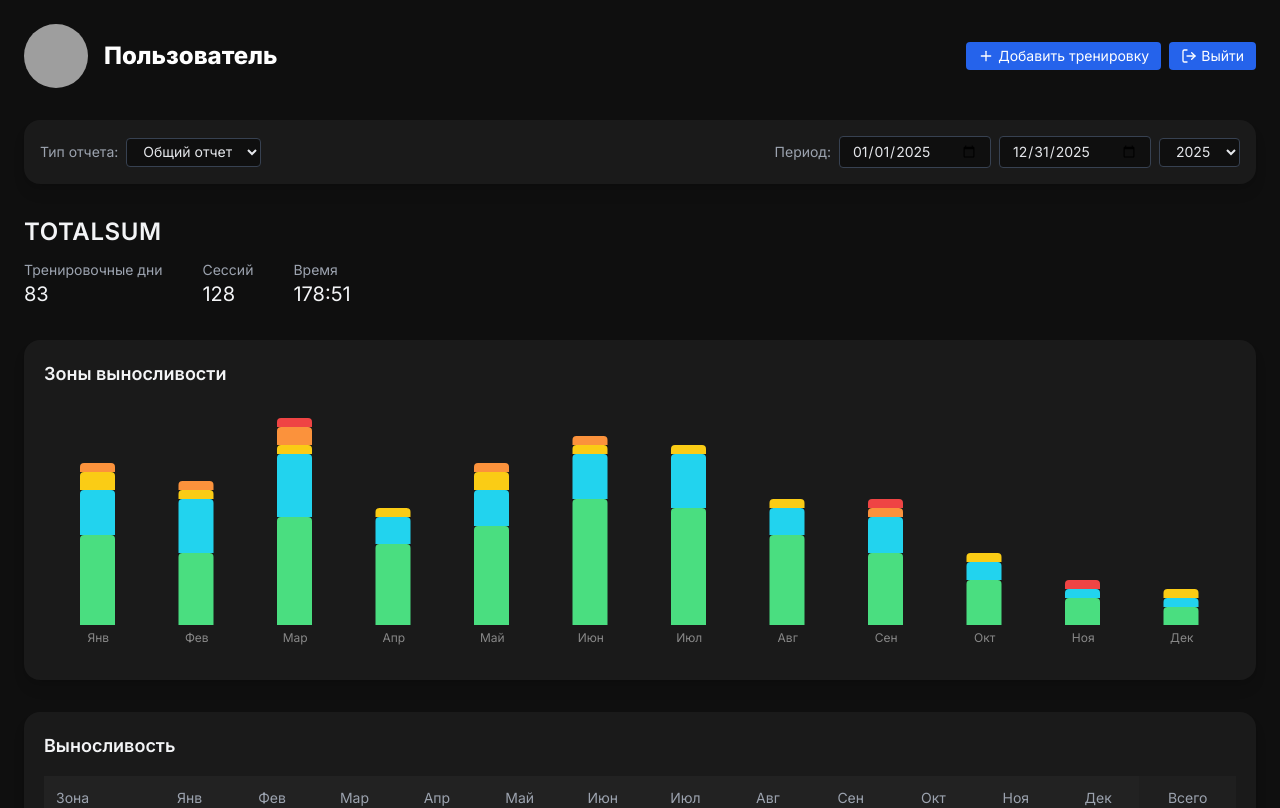
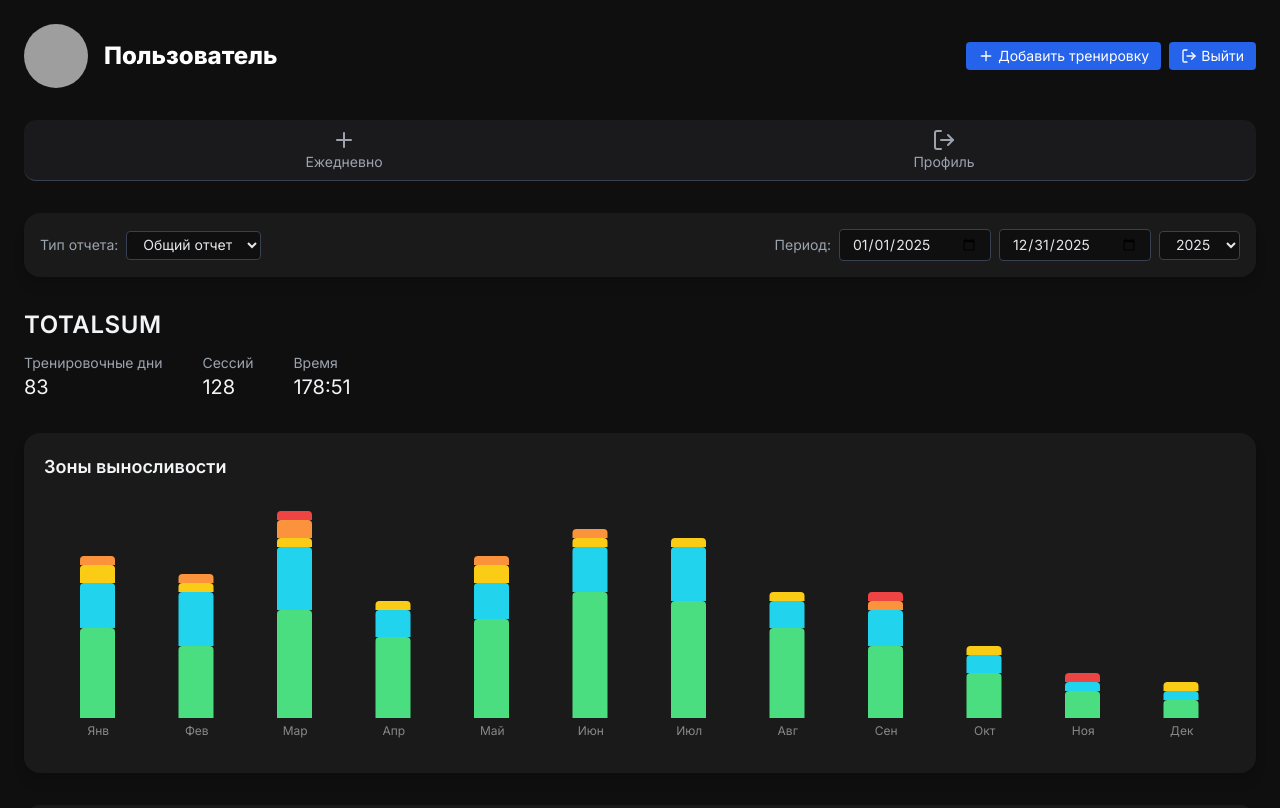
Before and after one commit to mbaliabin/dagbook-test, a React (Vite) app in the folder fasx-frontend/: page /statistics in a window 1280 px wide. Shown: the top 808 px of the page. Built offline with nearby package versions, Linux system fonts and the light colour scheme; grey boxes are pictures that could not be loaded.

Commit message:
Доработка StatisticsPage.tsx 178

```diff
--- a/fasx-frontend/src/pages/StatisticsPage.tsx
+++ b/fasx-frontend/src/pages/StatisticsPage.tsx
@@ -1,5 +1,5 @@
 import React from "react";
-import { useNavigate } from "react-router-dom";
+import { useNavigate, useLocation } from "react-router-dom";
 import dayjs from "dayjs";
 import "dayjs/locale/ru";
 import {
@@ -18,6 +18,7 @@ dayjs.locale("ru");
 
 export default function StatsPage() {
   const navigate = useNavigate();
+  const location = useLocation();
 
   const [name] = React.useState("Пользователь");
   const [reportType, setReportType] = React.useState("Общий отчет");
@@ -49,6 +50,12 @@ export default function StatsPage() {
     { type: "Роллеры, классика", months: [0,0,0,3,5,6,7,5,4,3,2,0] },
     { type: "Роллеры, скейтинг", months: [0,0,0,2,6,7,8,6,5,3,2,0] },
     { type: "Велосипед", months: [0,0,0,1,2,3,4,3,2,1,0,0] },
+  ];
+
+  const menuItems = [
+    { path: "/daily", label: "Ежедневно", icon: Plus },
+    { path: "/profile", label: "Профиль", icon: LogOut },
+    // при необходимости можно добавить другие пункты
   ];
 
   const formatTime = (minutes: number) => {
@@ -109,7 +116,31 @@ export default function StatsPage() {
           </div>
         </div>
 
-        {/* Panel */}
+        {/* Верхнее меню */}
+        <div className="flex justify-around bg-[#1a1a1d] border-b border-gray-700 py-2 px-4 rounded-xl mb-6">
+          {menuItems.map((item) => {
+            const Icon = item.icon;
+            const isActive =
+              (item.path === "/daily" && location.pathname === "/daily") ||
+              (item.path === "/profile" && location.pathname === "/profile") ||
+              (item.path !== "/daily" && item.path !== "/profile" && location.pathname === item.path);
+
+            return (
+              <button
+                key={item.path}
+                onClick={() => navigate(item.path)}
+                className={`flex flex-col items-center text-sm transition-colors ${
+                  isActive ? "text-blue-500" : "text-gray-400 hover:text-white"
+                }`}
+              >
+                <Icon className="w-6 h-6" />
+                <span>{item.label}</span>
+              </button>
+            );
+          })}
+        </div>
+
+        {/* Panel: выбор отчета и периода */}
         <div className="flex flex-col md:flex-row md:items-center md:justify-between gap-4 bg-[#1a1a1a] p-4 rounded-2xl shadow-lg mb-6 w-full">
           <div className="flex items-center gap-2">
             <label className="text-gray-400 text-sm">Тип отчета:</label>
```
